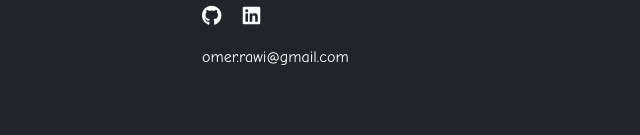
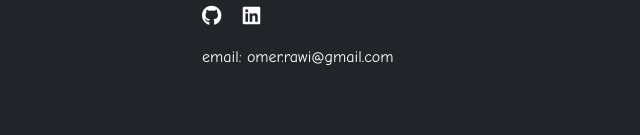
Before and after one commit to Omerfalah/UI-website, a plain HTML site: page index.html in a window 1280 px wide. Shown: the part 4007-4142 px from the top of the page, 640-1280 px from the left. Drawn offline with nearby package versions, Linux system fonts and the light colour scheme.

Commit message:
Update index.html

```diff
--- a/index.html
+++ b/index.html
@@ -309,7 +309,7 @@
           <h5>Connect</h5>
           <a href="https://github.com/omerfalah" class="text-white me-3"><i class="fab fa-github fa-lg"></i></a>
           <a href="https://www.linkedin.com/in/omer-falah-90796426b" class="text-white me-3"><i class="fab fa-linkedin fa-lg"></i></a>
-          <p class="text-white mt-3">omer.rawi@gmail.com</p>
+          <p class="text-white mt-3">email: omer.rawi@gmail.com</p>
         </div>
       </div>
     </div>
```
